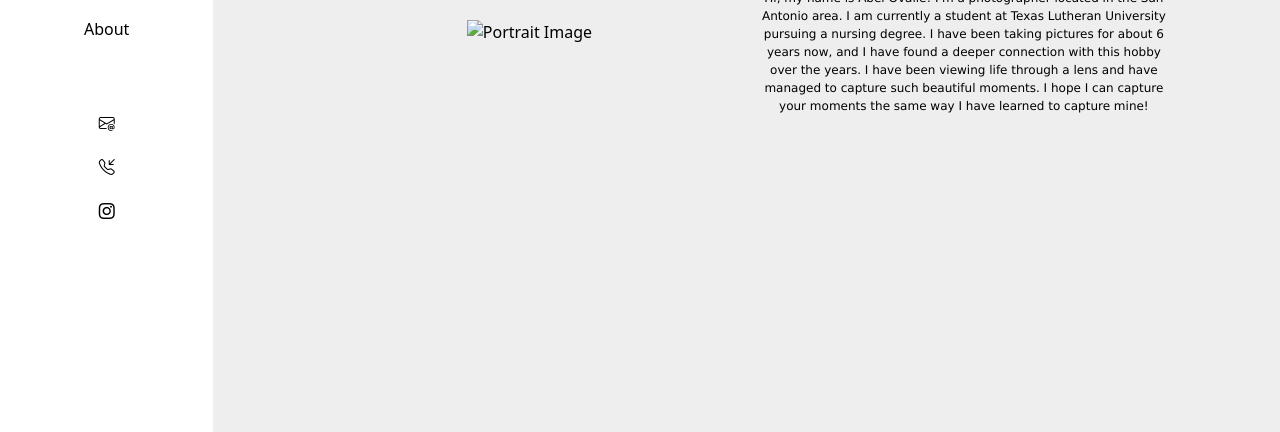
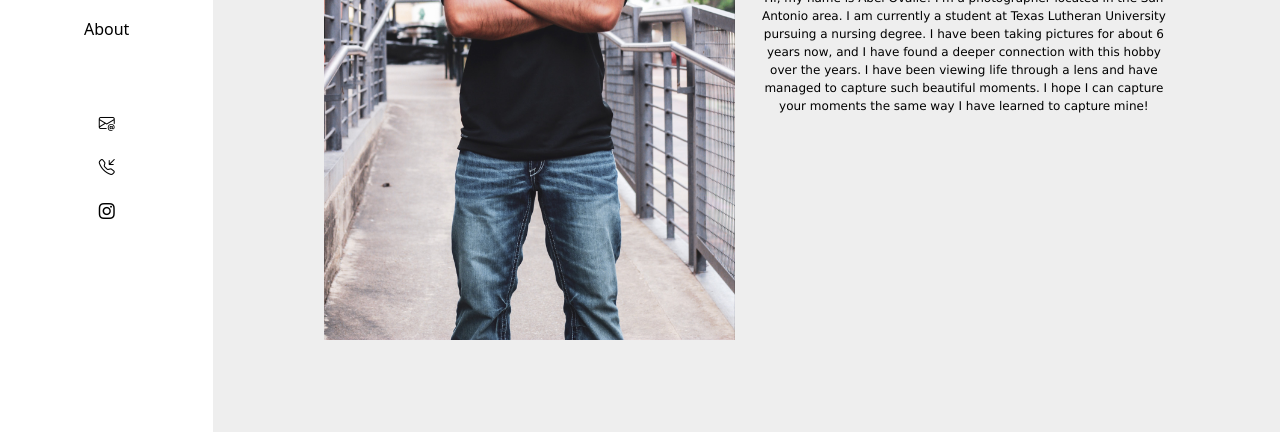
Before and after one commit to testaccfrog/testaccfrog.github.io, a plain HTML site: page about.html in a window 1280 px wide. Shown: the part 368-800 px from the top of the page. Drawn offline with nearby package versions, Linux system fonts and the light colour scheme.

Commit message:
Update about.html
Correcting path to profile picture image.

```diff
--- a/about.html
+++ b/about.html
@@ -50,7 +50,7 @@
             <div class="row aboutContentContainer">
                <div class="col-5">
                   <div class="aboutContent">
-                  <img src="ImagesForAbelsGallery/Abel_PFP_y.JPG" class="img-fluid" alt="Portrait Image">
+                  <img src="Abel_PFP_y.JPG" class="img-fluid" alt="Portrait Image">
                   </div>
                </div>
                <div class="col-5 ">
@@ -72,4 +72,5 @@
    <script src="https://cdn.jsdelivr.net/npm/bootstrap@5.3.2/dist/js/bootstrap.bundle.min.js" integrity="sha384-C6RzsynM9kWDrMNeT87bh95OGNyZPhcTNXj1NW7RuBCsyN/o0jlpcV8Qyq46cDfL" crossorigin="anonymous"></script>
 
    </body>
+
 </html>
```
